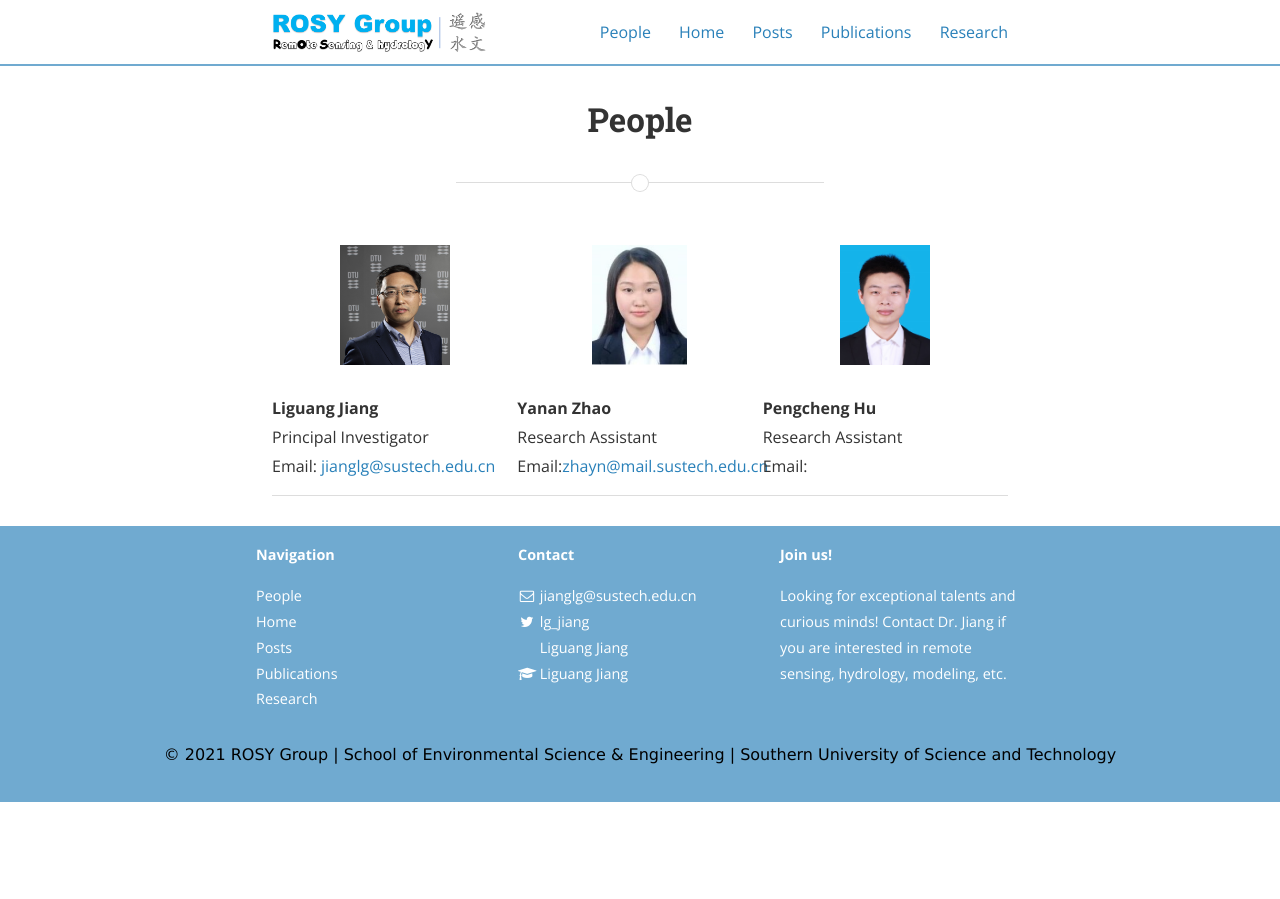
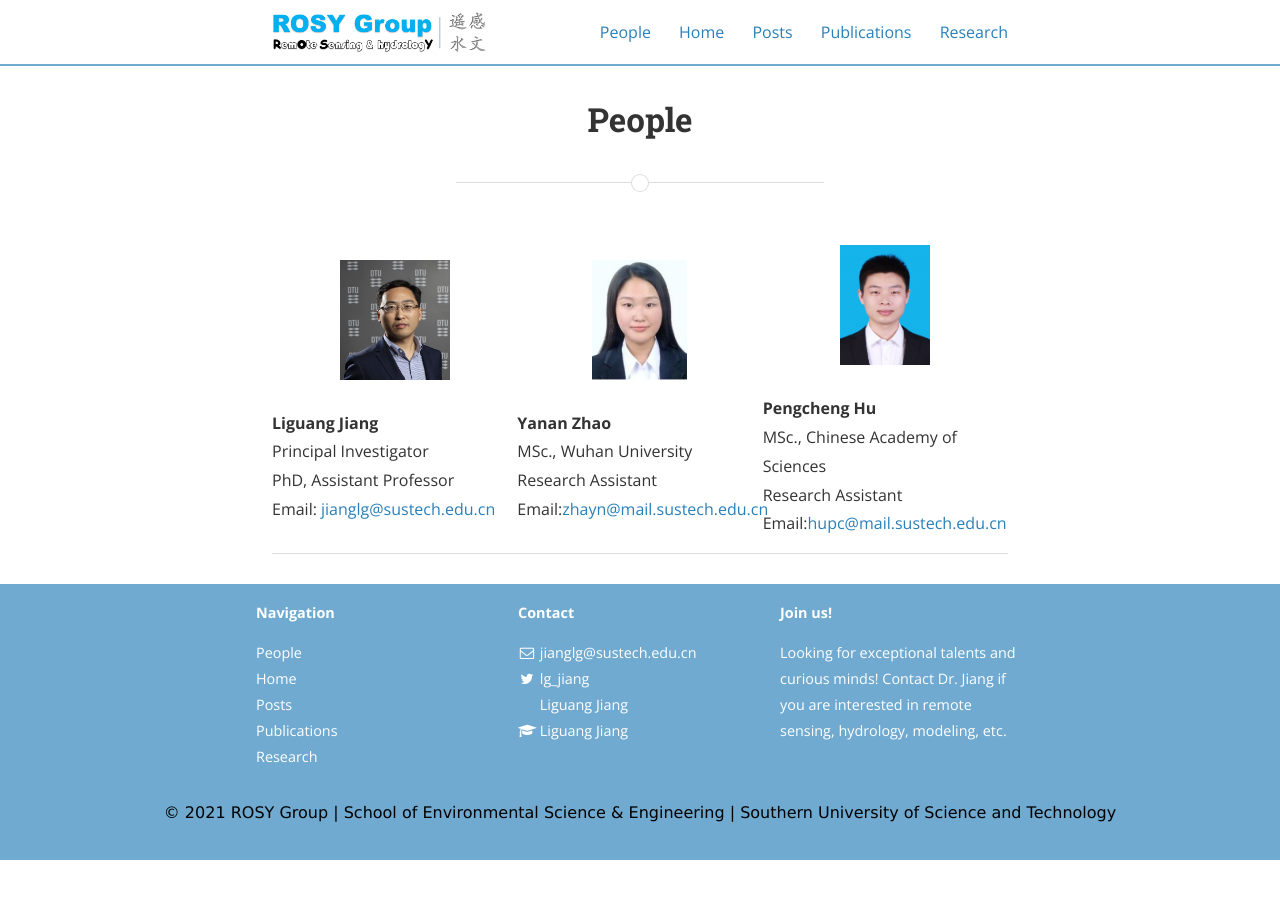
Before and after one commit to 12530/rshydro, a Jekyll site: the page built from People.md, in a window 1280 px wide. Built offline with Jekyll 4.4.1, drawn with Linux system fonts in a browser that asks for light colours; nearby versions of some CDN libraries.

Commit message:
Update People.md

```diff
--- a/People.md
+++ b/People.md
@@ -29,10 +29,10 @@ main_nav: true
 
 <table cellspacing="2" cellpadding="2">
   <tr>
-    <td><img src="/assets/Liguang.jpg" alt="姜丽光" style="width:110px;height:120px;"> <br><b>Liguang Jiang</b> <br>Principal Investigator<br>
+    <td><img src="/assets/Liguang.jpg" alt="姜丽光" style="width:110px;height:120px;"> <br><b>Liguang Jiang</b> <br>Principal Investigator<br>PhD, Assistant Professor<br>
     Email: <a href="mailto:jianglg@sustech.edu.cn">jianglg@sustech.edu.cn</a></td>
-    <td><img src="/assets/Yanan.png" alt="赵亚楠" style="width:95px;height:120px;"> <br><b>Yanan Zhao</b> <br>Research Assistant<br> Email:<a href="mailto:zhayn@mail.sustech.edu.cn">zhayn@mail.sustech.edu.cn</a></td>
-    <td><img src="/assets/Pengcheng.jpg" alt="胡鹏程" style="width:90px;height:120px;"> <br><b>Pengcheng Hu</b> <br>Research Assistant<br> Email:</td>
+    <td><img src="/assets/Yanan.png" alt="赵亚楠" style="width:95px;height:120px;"> <br><b>Yanan Zhao</b> <br>MSc., Wuhan University<br>Research Assistant<br> Email:<a href="mailto:zhayn@mail.sustech.edu.cn">zhayn@mail.sustech.edu.cn</a></td>
+    <td><img src="/assets/Pengcheng.jpg" alt="胡鹏程" style="width:90px;height:120px;"> <br><b>Pengcheng Hu</b><br>MSc., Chinese Academy of Sciences <br>Research Assistant<br> Email:<a href="mailto:hupc@mail.sustech.edu.cn">hupc@mail.sustech.edu.cn</a></td>
   </tr>
 
 </table>
```
